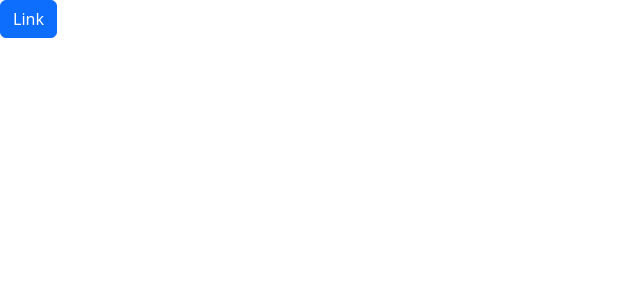
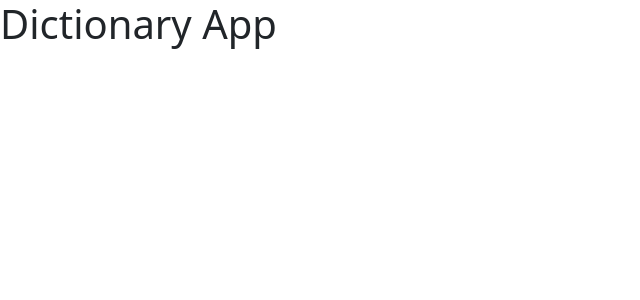
Before and after one commit to dsen12/Dictionary-App-React, a React (Create React App) app: page / in a window 1280 px wide. Shown: the top 300 px of the page, without its empty margins (0-640 px from the left). Built offline with nearby package versions, Linux system fonts and the light colour scheme.

Commit message:
Update App.js

```diff
--- a/src/App.js
+++ b/src/App.js
@@ -4,8 +4,9 @@ function App() {
   return (
     <div className="App">
       <header className="App-header">
+        <h1>Dictionary App</h1>
       </header>
-      <a class="btn btn-primary" href="/" role="button">Link</a>    </div>
+    </div>
   );
 }
 
```
